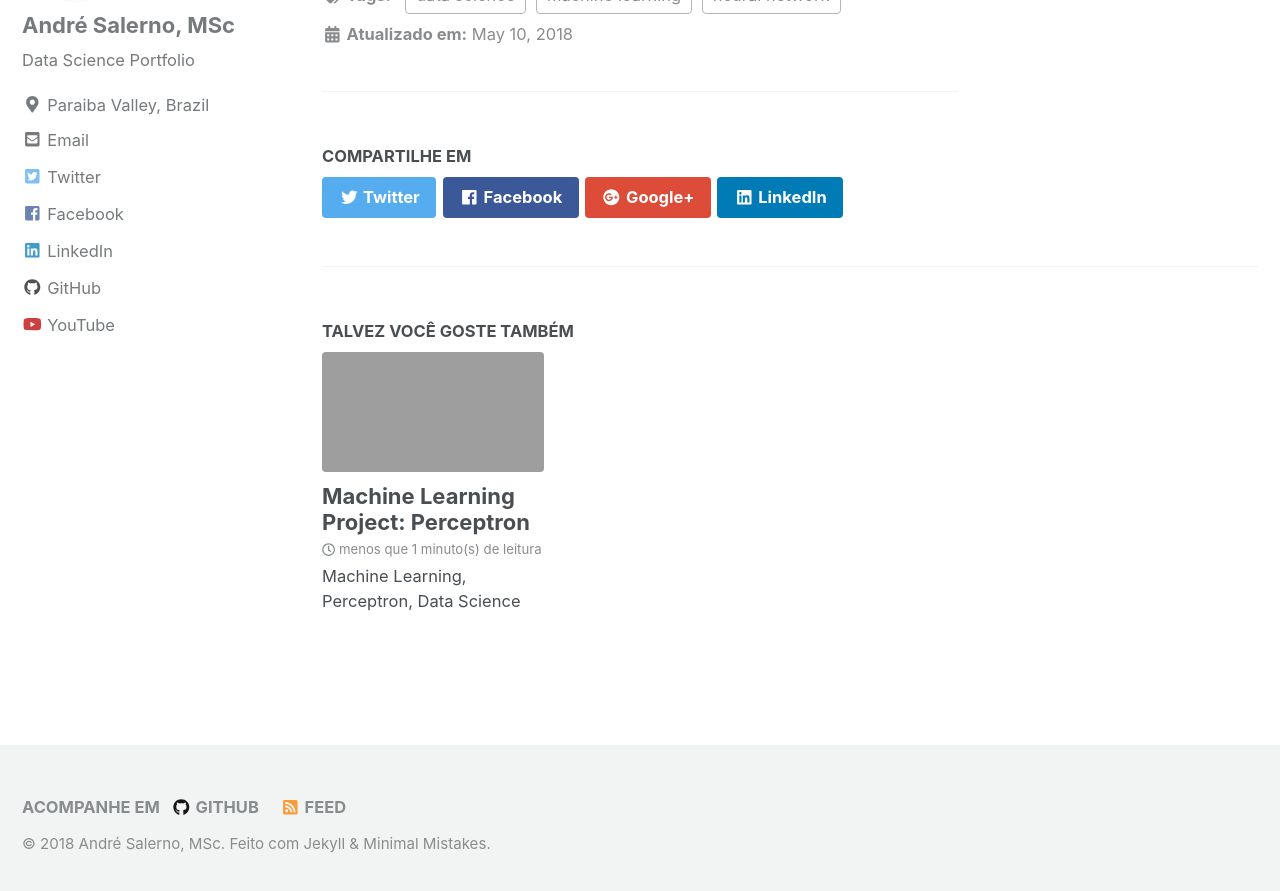
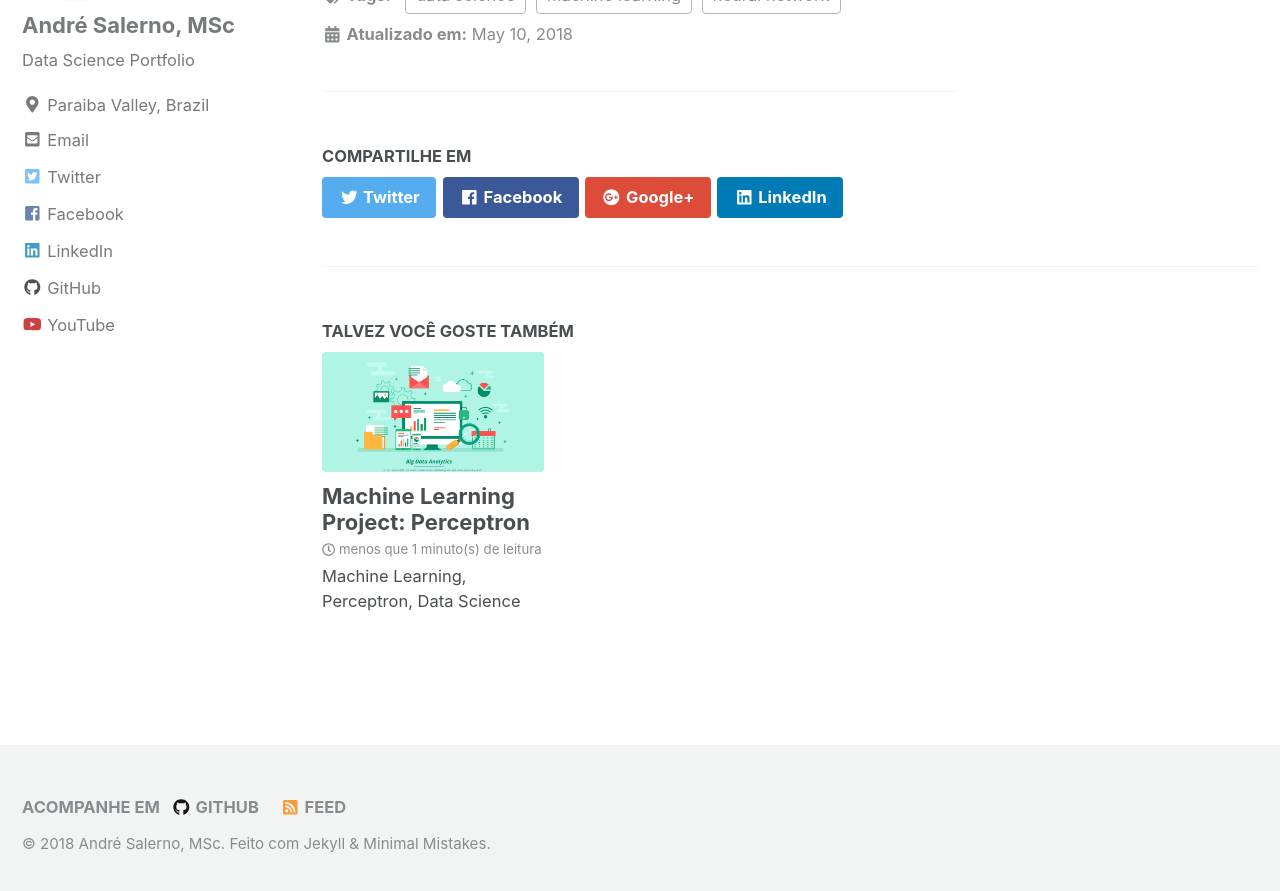
Before and after one commit to aspartners/aspartners1.github.io, a Jekyll site: the page built from _posts/2018-05-10-geocomputation.md, in a window 1280 px wide and 900 px high, scrolled down 2520 px. Shown: the top 891 px of the window. Built offline with Jekyll 4.4.1, drawn with Linux system fonts in a browser that asks for light colours; nearby versions of some CDN libraries; formulas are drawn with MathJax 3.

Commit message:
teaser images

```diff
--- a/_config.yml
+++ b/_config.yml
@@ -16,7 +16,7 @@
 url                      : # the base hostname & protocol for your site e.g. "https://mmistakes.github.io"
 baseurl                  : # the subpath of your site, e.g. "/blog"
 repository               : # GitHub username/repo-name e.g. "mmistakes/minimal-mistakes"
-teaser                   : "/assets/images/500x300.png" # path of fallback teaser image, e.g. "/assets/images/500x300.png"
+teaser                   : "/assets/images/big_data_machine_algorytms.jpg" # path of fallback teaser image, e.g. "/assets/images/500x300.png"
 # breadcrumbs            : false # true, false (default)
 words_per_minute         : 200
 comments:
```
